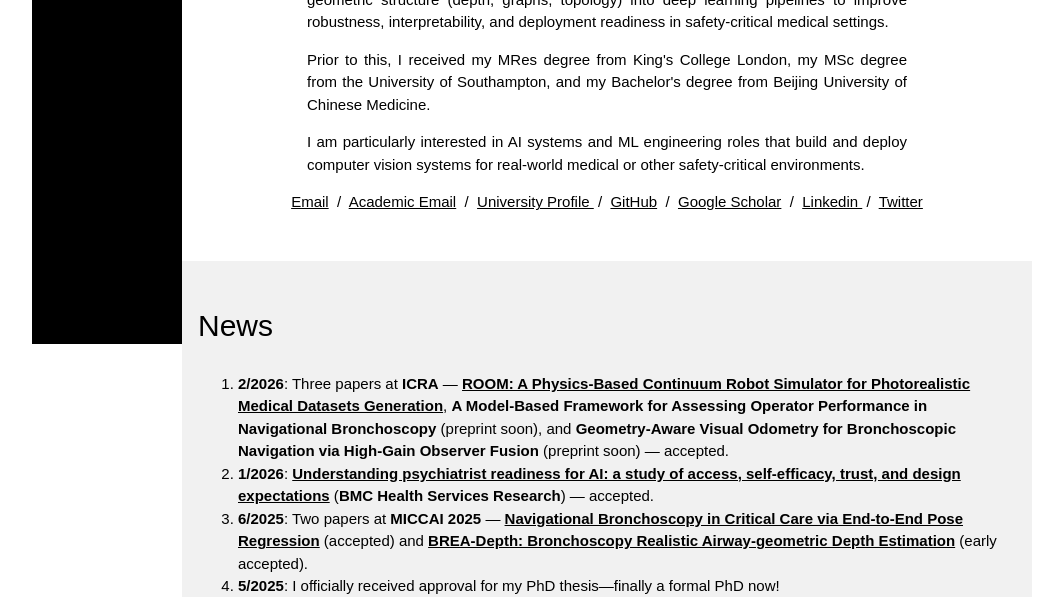
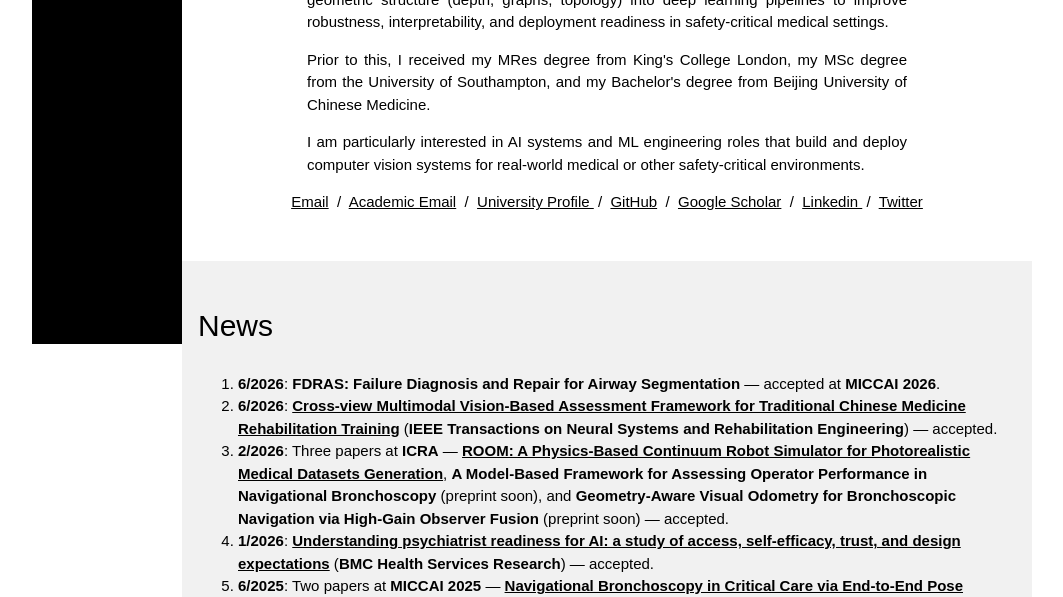
Before and after one commit to FrancisXZhang/FrancisXZhang.github.io, a plain HTML site: page index.html in a window 1280 px wide. Shown: the part 456-1053 px from the top of the page, without its empty margins (108-1171 px from the left). Drawn offline with Linux system fonts and the light colour scheme.

Commit message:
paper update

```diff
--- a/index.html
+++ b/index.html
@@ -132,6 +132,8 @@
 <h2>News</h2>
 <div class="news-scroll">
 <ol>
+  <li><strong>6/2026</strong>: <strong>FDRAS: Failure Diagnosis and Repair for Airway Segmentation</strong> — accepted at <strong>MICCAI 2026</strong>.</li>
+  <li><strong>6/2026</strong>: <a href="https://ieeexplore.ieee.org/document/11573058"><strong>Cross-view Multimodal Vision-Based Assessment Framework for Traditional Chinese Medicine Rehabilitation Training</strong></a> (<strong>IEEE Transactions on Neural Systems and Rehabilitation Engineering</strong>) — accepted.</li>
   <li><strong>2/2026</strong>: Three papers at <strong>ICRA</strong> — <a href="https://arxiv.org/abs/2509.13177"><strong>ROOM: A Physics-Based Continuum Robot Simulator for Photorealistic Medical Datasets Generation</strong></a>, <strong>A Model-Based Framework for Assessing Operator Performance in Navigational Bronchoscopy</strong> (preprint soon), and <strong>Geometry-Aware Visual Odometry for Bronchoscopic Navigation via High-Gain Observer Fusion</strong> (preprint soon) — accepted.</li>
   <li><strong>1/2026</strong>: <a href="https://link.springer.com/article/10.1186/s12913-026-14010-6"><strong>Understanding psychiatrist readiness for AI: a study of access, self-efficacy, trust, and design expectations</strong></a> (<strong>BMC Health Services Research</strong>) — accepted.</li>
   <li><strong>6/2025</strong>: Two papers at <strong>MICCAI 2025</strong> — <a href="https://link.springer.com/chapter/10.1007/978-3-032-05114-1_39"><strong>Navigational Bronchoscopy in Critical Care via End-to-End Pose Regression</strong></a> (accepted) and <a href="https://link.springer.com/chapter/10.1007/978-3-032-05114-1_8"><strong>BREA-Depth: Bronchoscopy Realistic Airway-geometric Depth Estimation</strong></a> (early accepted).</li>
```
